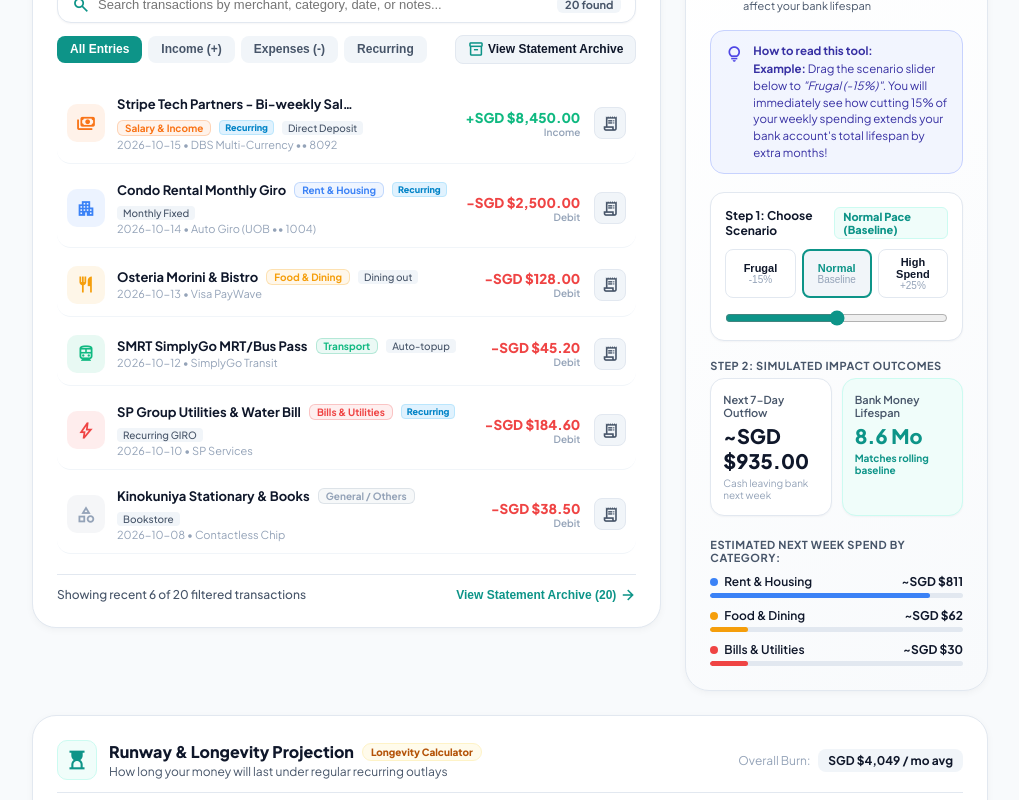
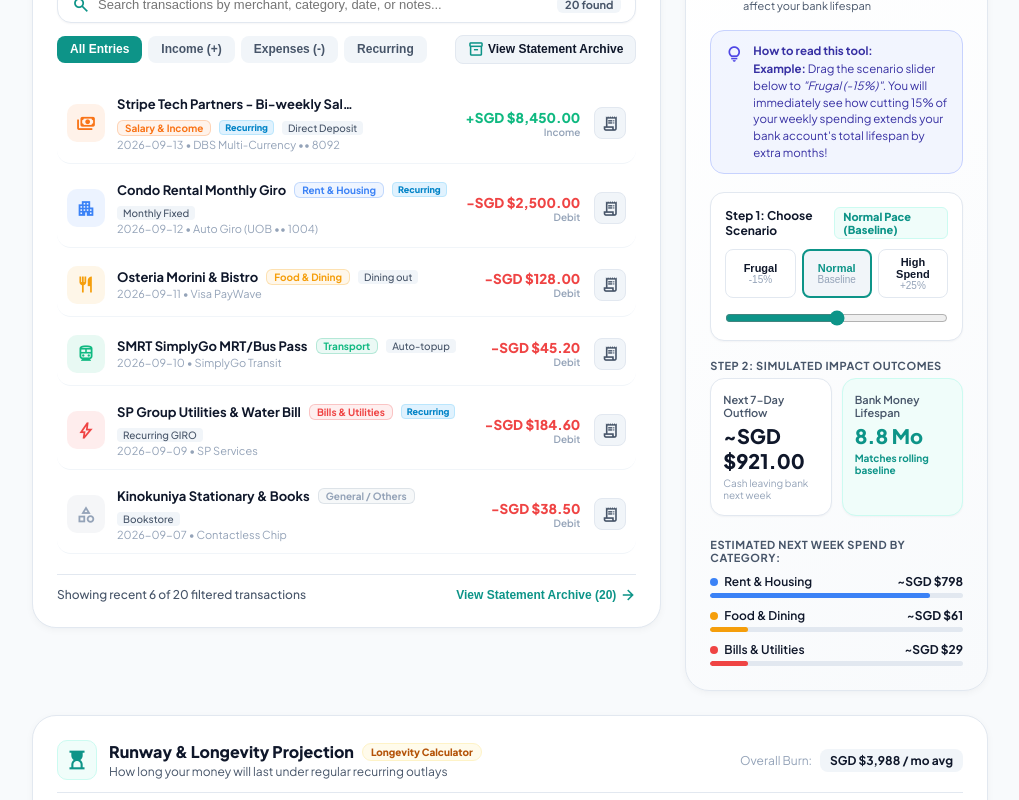
Before and after one commit to Astro2608/BudgetLens, a React (Vite) app: page / in a window 1280 px wide. Shown: the part 1660-2460 px from the top of the page, without its empty margins (260-1279 px from the left). Built offline with nearby package versions, Linux system fonts and the light colour scheme.

Commit message:
fix: anchor chart dates to real device time and add subtle visual feedback toast on transaction logging

```diff
--- a/src/App.tsx
+++ b/src/App.tsx
@@ -1,6 +1,6 @@
 import React, { useState, useEffect } from 'react';
 import { MOCK_TRANSACTIONS, INITIAL_BASELINE_BALANCE } from './mock/mockTransactions';
-import { calculateFinanceSummary } from './utils/financeCalculator';
+import { calculateFinanceSummary, formatSGD } from './utils/financeCalculator';
 import { Transaction, CategoryKey, CategoryConfig } from './types/finance';
 import { DEFAULT_CATEGORY_CONFIGS } from './config/categoryConfig';
 
@@ -22,11 +22,19 @@
 const STORAGE_KEY_TXS = 'lumina_transactions';
 
 export const App: React.FC = () => {
-  // 1. Transactions state with local persistence
+  // 1. Transactions state with local persistence and current-date synchronization
   const [transactions, setTransactions] = useState<Transaction[]>(() => {
     try {
       const saved = localStorage.getItem(STORAGE_KEY_TXS);
-      if (saved) return JSON.parse(saved);
+      if (saved) {
+        const parsed: Transaction[] = JSON.parse(saved);
+        const todayStr = new Date().toISOString().split('T')[0];
+        const hasFutureDates = parsed.some((t) => t.date > todayStr);
+        if (hasFutureDates) {
+          return MOCK_TRANSACTIONS;
+        }
+        return parsed;
+      }
     } catch (e) {
       console.error('Failed to load transactions from localStorage', e);
     }
@@ -58,6 +66,27 @@
   const [isAddModalOpen, setIsAddModalOpen] = useState(false);
   const [isSettingsOpen, setIsSettingsOpen] = useState(false);
 
+  // Subtle visual feedback toast notification state
+  const [toast, setToast] = useState<{
+    id: string;
+    title: string;
+    amount: number;
+    type: 'income' | 'expense' | 'savings';
+    category: string;
+  } | null>(null);
+
+  const showToast = (title: string, amount: number, type: 'income' | 'expense' | 'savings', category: string) => {
+    setToast({ id: `${Date.now()}`, title, amount, type, category });
+  };
+
+  useEffect(() => {
+    if (!toast) return;
+    const timer = setTimeout(() => {
+      setToast(null);
+    }, 2600);
+    return () => clearTimeout(timer);
+  }, [toast]);
+
   // Sync to local storage
   useEffect(() => {
     try {
@@ -86,10 +115,13 @@
       id: `tx-${Date.now()}`
     };
     setTransactions((prev) => [tx, ...prev]);
+    showToast(tx.title, tx.amount, tx.type, String(tx.category));
   };
 
   const handleImportTransactions = (importedTxs: Transaction[]) => {
     setTransactions((prev) => [...importedTxs, ...prev]);
+    const totalAmt = importedTxs.reduce((s, t) => s + t.amount, 0);
+    showToast(`Imported ${importedTxs.length} Transactions`, totalAmt, 'income', 'e-Statement Batch');
   };
 
   const handleQuickAdd = (title: string, amount: number, category: CategoryKey) => {
@@ -105,6 +137,7 @@
       source: 'Quick Outflow'
     };
     setTransactions((prev) => [tx, ...prev]);
+    showToast(title, amount, 'expense', String(category));
   };
 
   const handleScrollToImport = () => {
@@ -225,6 +258,65 @@
         onSaveInitialBalance={setInitialBalance}
         onResetDefaults={handleResetDefaults}
       />
+
+      {/* Subtle Visual Feedback Toast Notification */}
+      {toast && (
+        <div
+          key={toast.id}
+          style={{
+            position: 'fixed',
+            bottom: '24px',
+            right: '24px',
+            zIndex: 999,
+            display: 'flex',
+            alignItems: 'center',
+            gap: '10px',
+            padding: '10px 16px',
+            backgroundColor: '#ffffff',
+            borderRadius: 'var(--radius-xl)',
+            boxShadow: '0 10px 25px -5px rgba(15, 23, 42, 0.15), 0 8px 10px -6px rgba(15, 23, 42, 0.1)',
+            border: '1px solid var(--border-subtle)',
+            animation: 'toastSlideUp 260ms cubic-bezier(0.16, 1, 0.3, 1) forwards',
+            pointerEvents: 'none'
+          }}
+        >
+          <div
+            style={{
+              width: '28px',
+              height: '28px',
+              borderRadius: '50%',
+              backgroundColor: toast.type === 'income' ? '#d1fae5' : '#fee2e2',
+              color: toast.type === 'income' ? '#047857' : '#ef4444',
+              display: 'flex',
+              alignItems: 'center',
+              justifyContent: 'center',
+              flexShrink: 0
+            }}
+          >
+            <span className="material-symbols-outlined" style={{ fontSize: '18px' }}>
+              {toast.type === 'income' ? 'arrow_downward' : 'check'}
+            </span>
+          </div>
+          <div style={{ display: 'flex', flexDirection: 'column' }}>
+            <span style={{ fontSize: '12px', fontWeight: 800, color: 'var(--text-main)' }}>
+              {toast.title}
+            </span>
+            <span style={{ fontSize: '11px', color: 'var(--text-muted)' }}>
+              Logged to <strong>{toast.category}</strong>
+            </span>
+          </div>
+          <span
+            style={{
+              fontSize: '13px',
+              fontWeight: 800,
+              color: toast.type === 'income' ? '#10b981' : '#ef4444',
+              marginLeft: '8px'
+            }}
+          >
+            {toast.type === 'income' ? '+' : '-'}{formatSGD(toast.amount)}
+          </span>
+        </div>
+      )}
     </div>
   );
 };
--- a/src/index.css
+++ b/src/index.css
@@ -422,3 +422,18 @@
     padding: 1rem;
   }
 }
+
+@keyframes toastSlideUp {
+  0% {
+    opacity: 0;
+    transform: translateY(14px) scale(0.96);
+  }
+  60% {
+    opacity: 1;
+    transform: translateY(-2px) scale(1.01);
+  }
+  100% {
+    opacity: 1;
+    transform: translateY(0) scale(1);
+  }
+}
--- a/src/mock/mockTransactions.ts
+++ b/src/mock/mockTransactions.ts
@@ -1,10 +1,16 @@
 import { Transaction } from '../types/finance';
 
+function daysAgo(days: number): string {
+  const d = new Date();
+  d.setDate(d.getDate() - days);
+  return d.toISOString().split('T')[0];
+}
+
 export const MOCK_TRANSACTIONS: Transaction[] = [
-  // Current Month (Oct / Recent)
+  // Current Week / Recent Days
   {
     id: 'tx-1',
-    date: '2026-10-15',
+    date: daysAgo(0), // Today
     title: 'Stripe Tech Partners - Bi-weekly Salary',
     amount: 8450.00,
     type: 'income',
@@ -15,7 +21,7 @@
   },
   {
     id: 'tx-2',
-    date: '2026-10-14',
+    date: daysAgo(1), // Yesterday
     title: 'Condo Rental Monthly Giro',
     amount: 2500.00,
     type: 'expense',
@@ -26,7 +32,7 @@
   },
   {
     id: 'tx-3',
-    date: '2026-10-13',
+    date: daysAgo(2),
     title: 'Osteria Morini & Bistro',
     amount: 128.00,
     type: 'expense',
@@ -37,7 +43,7 @@
   },
   {
     id: 'tx-4',
-    date: '2026-10-12',
+    date: daysAgo(3),
     title: 'SMRT SimplyGo MRT/Bus Pass',
     amount: 45.20,
     type: 'expense',
@@ -48,7 +54,7 @@
   },
   {
     id: 'tx-5',
-    date: '2026-10-10',
+    date: daysAgo(4),
     title: 'SP Group Utilities & Water Bill',
     amount: 184.60,
     type: 'expense',
@@ -59,7 +65,7 @@
   },
   {
     id: 'tx-6',
-    date: '2026-10-08',
+    date: daysAgo(6),
     title: 'Kinokuniya Stationary & Books',
     amount: 38.50,
     type: 'expense',
@@ -70,7 +76,7 @@
   },
   {
     id: 'tx-7',
-    date: '2026-10-05',
+    date: daysAgo(9),
     title: 'FairPrice Supermarket Orchard',
     amount: 164.20,
     type: 'expense',
@@ -81,7 +87,7 @@
   },
   {
     id: 'tx-8',
-    date: '2026-10-01',
+    date: daysAgo(14),
     title: 'Stripe Tech Partners - Bi-weekly Salary',
     amount: 8450.00,
     type: 'income',
@@ -91,10 +97,10 @@
     source: 'DBS Multi-Currency •• 8092'
   },
 
-  // Month -1 (September)
+  // 2 - 4 Weeks Ago
   {
     id: 'tx-9',
-    date: '2026-09-28',
+    date: daysAgo(17),
     title: 'Freelance Design Retainer Payout',
     amount: 1400.00,
     type: 'income',
@@ -105,7 +111,7 @@
   },
   {
     id: 'tx-10',
-    date: '2026-09-25',
+    date: daysAgo(20),
     title: 'Grab Ride Commute to CBD',
     amount: 28.50,
     type: 'expense',
@@ -116,7 +122,7 @@
   },
   {
     id: 'tx-11',
-    date: '2026-09-20',
+    date: daysAgo(24),
     title: 'Singtel 5G Mobile & Broadband',
     amount: 89.90,
     type: 'expense',
@@ -127,7 +133,7 @@
   },
   {
     id: 'tx-12',
-    date: '2026-09-15',
+    date: daysAgo(28),
     title: 'Stripe Tech Partners - Bi-weekly Salary',
     amount: 8450.00,
     type: 'income',
@@ -138,7 +144,7 @@
   },
   {
     id: 'tx-13',
-    date: '2026-09-14',
+    date: daysAgo(31),
     title: 'Condo Rental Monthly Giro',
     amount: 2500.00,
     type: 'expense',
@@ -149,7 +155,7 @@
   },
   {
     id: 'tx-14',
-    date: '2026-09-10',
+    date: daysAgo(35),
     title: 'Cold Storage Organic Groceries',
     amount: 135.00,
     type: 'expense',
@@ -160,7 +166,7 @@
   },
   {
     id: 'tx-15',
-    date: '2026-09-08',
+    date: daysAgo(37),
     title: 'Shell Fuel Station V-Power',
     amount: 85.00,
     type: 'expense',
@@ -171,7 +177,7 @@
   },
   {
     id: 'tx-16',
-    date: '2026-09-01',
+    date: daysAgo(42),
     title: 'Stripe Tech Partners - Bi-weekly Salary',
     amount: 8450.00,
     type: 'income',
@@ -181,10 +187,10 @@
     source: 'DBS Multi-Currency •• 8092'
   },
 
-  // Month -2 (August)
+  // 1.5 - 2 Months Ago
   {
     id: 'tx-17',
-    date: '2026-08-25',
+    date: daysAgo(48),
     title: 'Uniqlo Essentials & Apparel',
     amount: 110.00,
     type: 'expense',
@@ -195,7 +201,7 @@
   },
   {
     id: 'tx-18',
-    date: '2026-08-15',
+    date: daysAgo(56),
     title: 'Stripe Tech Partners - Bi-weekly Salary',
     amount: 8450.00,
     type: 'income',
@@ -206,7 +212,7 @@
   },
   {
     id: 'tx-19',
-    date: '2026-08-14',
+    date: daysAgo(61),
     title: 'Condo Rental Monthly Giro',
     amount: 2500.00,
     type: 'expense',
@@ -217,7 +223,7 @@
   },
   {
     id: 'tx-20',
-    date: '2026-08-10',
+    date: daysAgo(65),
     title: 'Din Tai Fung Family Dinner',
     amount: 145.00,
     type: 'expense',
@@ -228,4 +234,4 @@
   }
 ];
 
-export const INITIAL_BASELINE_BALANCE = 0; // The total income minus expenses on mock data produces exact SGD $24,850.20
+export const INITIAL_BASELINE_BALANCE = 0;
--- a/src/utils/financeCalculator.ts
+++ b/src/utils/financeCalculator.ts
@@ -115,10 +115,9 @@
   );
 
   const MS_PER_DAY = 1000 * 60 * 60 * 24;
-  const latestTxDate = new Date(sortedTxs[sortedTxs.length - 1].date);
-  // Anchor to end of latest day
-  latestTxDate.setHours(23, 59, 59, 999);
-  const maxTime = latestTxDate.getTime();
+  const now = new Date();
+  now.setHours(23, 59, 59, 999);
+  const maxTime = now.getTime();
 
   let buckets: ChartBucket[] = [];
 
@@ -212,9 +211,9 @@
       }
     });
   } else if (timeframe === '1Y') {
-    // 12 calendar months
-    const curYear = latestTxDate.getFullYear();
-    const curMonth = latestTxDate.getMonth();
+    // 12 calendar months ending in current month
+    const curYear = now.getFullYear();
+    const curMonth = now.getMonth();
 
     for (let i = 11; i >= 0; i--) {
       const mDate = new Date(curYear, curMonth - i, 1);
@@ -259,7 +258,7 @@
   } else {
     // ALL - yearly bins
     const earliestYear = new Date(sortedTxs[0].date).getFullYear();
-    const latestYear = latestTxDate.getFullYear();
+    const latestYear = now.getFullYear();
     const minYear = Math.min(earliestYear, latestYear - 1); // guarantee at least 2 bars
 
     for (let y = minYear; y <= latestYear; y++) {
```
